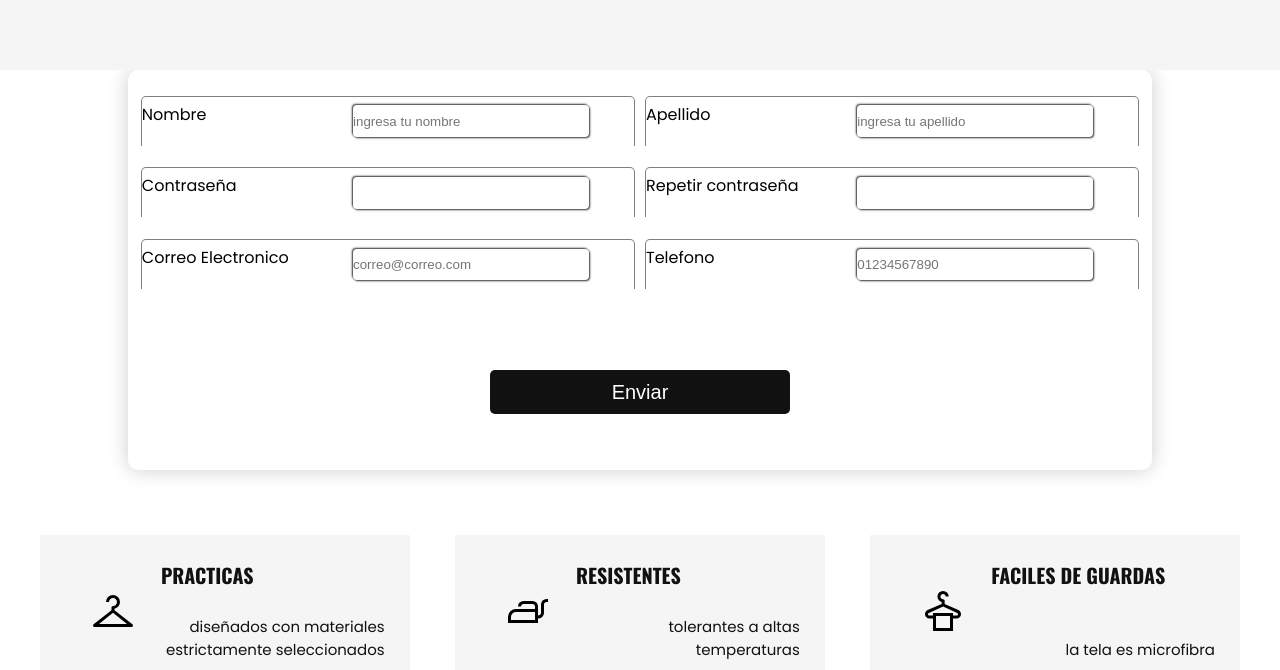
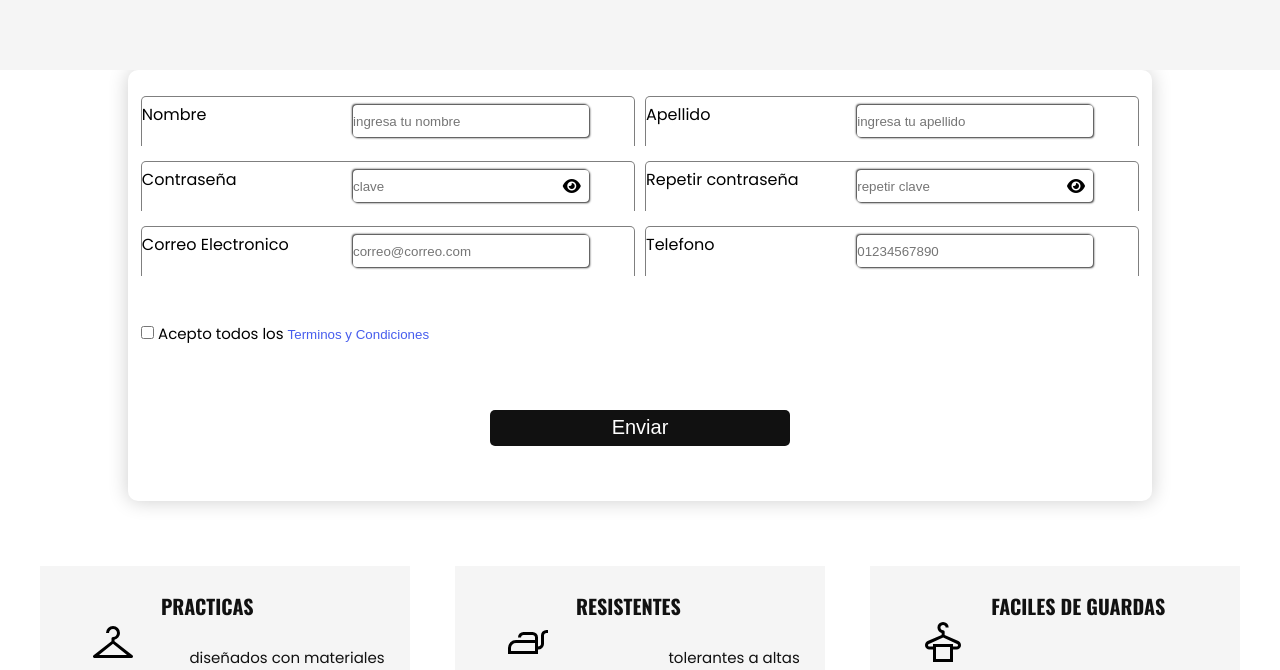
Before and after one commit to Albie14/Tienda-Virtual, a plain HTML site: page html/registro.html in a window 1280 px wide. Shown: the part 130-800 px from the top of the page. Drawn offline with nearby package versions, Linux system fonts and the light colour scheme.

Commit message:
cambio estilos formulario

```diff
--- a/css/tiendaStyle.css
+++ b/css/tiendaStyle.css
@@ -761,14 +761,13 @@
     box-shadow: 0 0 20px rgba(0, 0, 0, 0.2);
     display: grid;
     grid-template-columns: repeat(2, 1fr);
-    grid-template-rows: repeat(3, 1fr) 0.8fr 1.2fr;
+    grid-template-rows: repeat(4, 1fr) 0.8fr 1.2fr;
     row-gap: 10px;
     column-gap: 10px;
     border-radius: 10px;
     padding: 2% 1%;
     margin-bottom: 15px;
 }
-
 
 .formularioGrupo{
     width: 100%;
@@ -780,6 +779,7 @@
     border-top-left-radius: 5px;
     border-top-right-radius: 5px;
     transition: all 0.5s ease;
+    /* border: 1px solid red; */
 }
 .indicacionesFormulario{
     display: flex;
@@ -794,7 +794,6 @@
     display: flex;
     justify-content: space-evenly;
     align-items: center;
-
 }
 .formularioInput{
     width: 80%;
@@ -804,13 +803,60 @@
     border: none;
     outline: none;
 }
-
+.input-password{
+    position: relative;
+}
+.icono-toogle-clave{
+    position: absolute;
+    right: 18%;
+    cursor: pointer;
+    transition: all ease 0.2s;
+}
+.icono-toogle-clave:hover{
+    scale: 0.8;
+    transition: all ease 0.2s;
+}
+#grupoTerminos{
+    margin-top: 30px;
+    grid-column: 1/3;
+    grid-row: 4;
+    display: flex;
+    height: fit-content;
+    border: 1px solid black;
+    border: none;
+}
+#grupoTerminos button{
+    background: none;
+    border: none;
+    color: rgb(71, 93, 237);
+    text-decoration: none;
+    cursor: pointer;
+}
+#grupoTerminos span{
+    font-size: 15px;
+}
+input[type="checkbox"]{
+    cursor: pointer;
+}
+input[type="checkbox"]:hover{
+    box-shadow: 5px 5px 10px rgba(0, 0, 0, 0.1);
+    box-shadow: inset  0 0 10px rgba(0, 0, 0, 0.1);;
+}
+input[type="checkbox"]:checked{
+    accent-color: #111111;
+    cursor: pointer;
+}
+#grupoTerminos button:hover{
+    text-shadow: 0 0 5px;
+    transition: all ease 0.2s;
+}
 
 .formularioInputError, .usuarioRegistradoError{
     font-size: 10px;
     color: red;
     opacity: 0;
     transition: 0.4s ease all;
+    border: 1px solid rgb(32, 218, 60);
 }
 
 .errorEnDatoFormulario{
@@ -828,15 +874,16 @@
     color: red;
     opacity: 0;
     grid-column: 1/3;
-    grid-row: 4;
+    grid-row: 5;
 }
 .formularioMensaje span{
     color: #111111;
 }
+
 .formularioGrupoBtnEnviar{
     border: none;
     grid-column: 1/3;
-    grid-row: 5/6;
+    grid-row: 6/7;
     display: flex;
     flex-direction: column;
     align-items: center;
@@ -844,11 +891,10 @@
     height: auto;
 }
 
-
 .formularioBtn{
     cursor: pointer;
     width: 30%;
-    height: 70%;
+    height: 100%;
     background-color: #111111;
     color: #ffffff;
     border: none;
--- a/html/registro.html
+++ b/html/registro.html
@@ -89,8 +89,9 @@
                 <div class="formularioGrupo" id="grupoPassword">
                     <div class="indicacionesFormulario">
                         <label for="password" class="formularioLabel">Contraseña</label>
-                        <div class="formularioGrupoInput">
-                            <input type="password" autocomplete="new-password" class="formularioInput" name="password" id="password" placeholder="">
+                        <div class="formularioGrupoInput input-password">
+                            <input type="password" autocomplete="new-password" class="formularioInput" name="password" id="password" placeholder="clave" >
+                            <i class="fa fa-eye icono-toogle-clave"></i>
                             <i class="iconoError fa-solid fa-circle-xmark"></i>
                         </div>
                     </div>
@@ -100,8 +101,9 @@
                 <div class="formularioGrupo" id="grupoPassword2">
                     <div class="indicacionesFormulario">
                         <label for="password2" class="formularioLabel">Repetir contraseña</label>
-                        <div class="formularioGrupoInput">
-                            <input type="password" autocomplete="new-password" class="formularioInput" name="password2" id="password2" placeholder="">
+                        <div class="formularioGrupoInput input-password">
+                            <input type="password" autocomplete="new-password" class="formularioInput" name="password2" id="password2" placeholder="repetir clave">
+                            <i class="fa fa-eye icono-toogle-clave"></i>
                             <i class="iconoError fa-solid fa-circle-xmark"></i>
                         </div>
                     </div>
@@ -130,7 +132,12 @@
                     </div>
                     <p class="formularioInputError">solo puede contener numeros, sin espacios y maximo 11 digitos </p>
                 </div>
-
+                <div class="formularioGrupo" id="grupoTerminos">
+                    <label for="terminos-condiciones">
+                        <input type="checkbox" name="terminos-condiciones" id="terminos-condiciones">
+                        <span>Acepto todos los <button id="descripcion-terminos">Terminos y Condiciones</button></span>
+                    </label>
+                </div>
                 <div class="formularioMensaje" id="formularioMensaje">
                     <p><i class="fa-solid fa-triangle-exclamation"></i><b> Error: </b><span>por favor rellene el formulario correctamente </span></p>
                 </div>
```
Also changed, not shown: js/tiendaindex.js (added).
